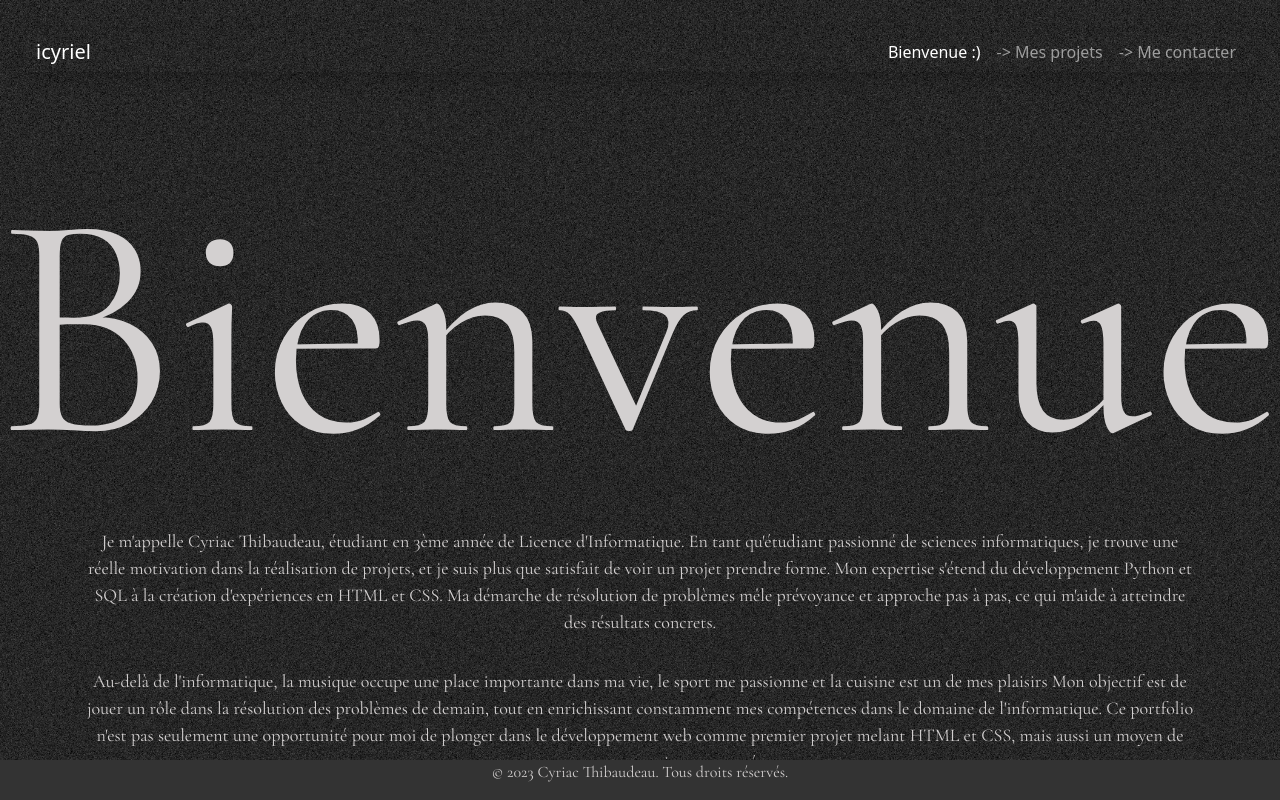
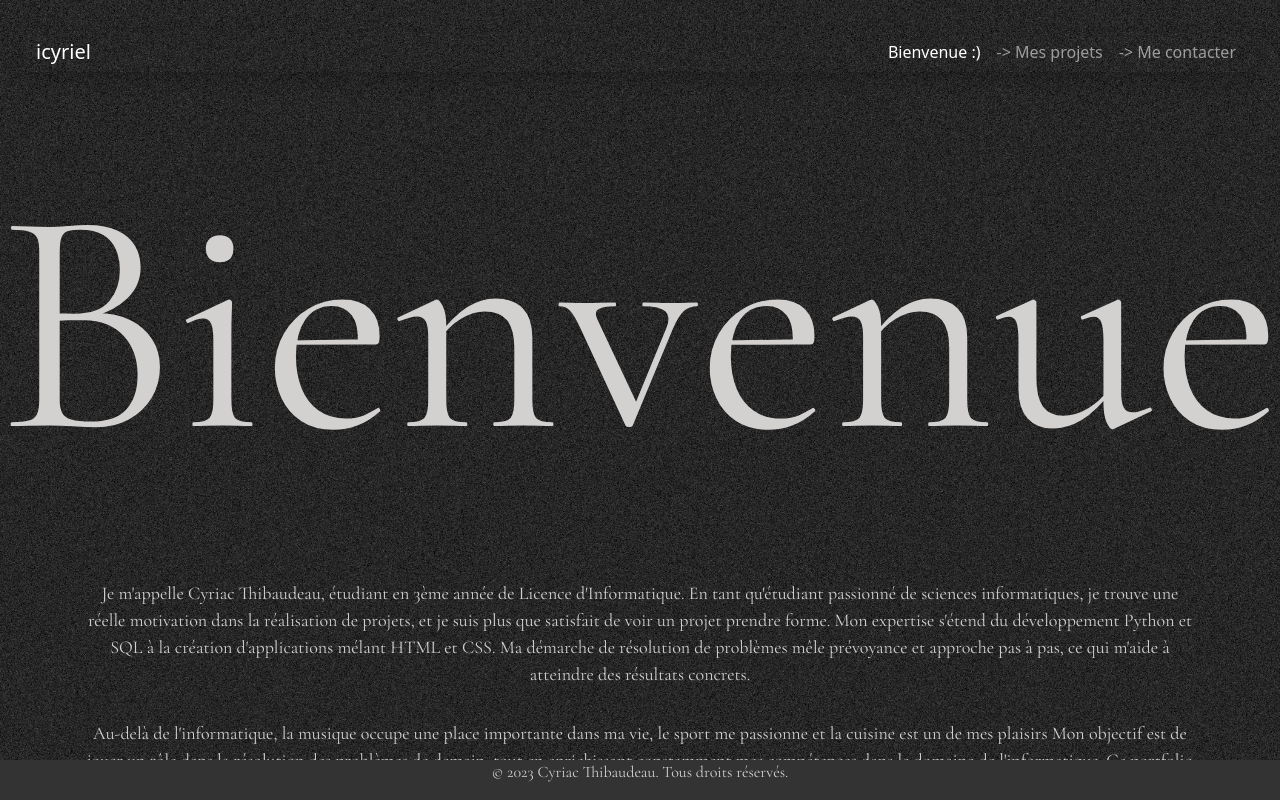
Before and after one commit to cyriacth/portfolio_web, a Flask app: page /views/ in a window 1280 px wide. Run offline with Flask 3, Linux system fonts and the light colour scheme.

Commit message:
some cleaning

```diff
--- a/templates/index.html
+++ b/templates/index.html
@@ -49,10 +49,10 @@
       <div class="container">
         <div class="row">
           <div class="col-md-12 content">
-            <h1 class="font-big">Bienvenue</h1>
+            <p class="font-big">Bienvenue</p>
             <p class="text-center text-acc">Je m'appelle Cyriac Thibaudeau, étudiant en 3ème année de Licence d'Informatique.
               En tant qu'étudiant passionné de sciences informatiques, je trouve une réelle motivation dans la réalisation de projets,
-              et je suis plus que satisfait de voir un projet prendre forme. Mon expertise s'étend du développement Python et SQL à la création d'expériences en HTML et CSS.
+              et je suis plus que satisfait de voir un projet prendre forme. Mon expertise s'étend du développement Python et SQL à la création d'applications mélant HTML et CSS.
               Ma démarche de résolution de problèmes mêle prévoyance et approche pas à pas, ce qui m'aide à atteindre des résultats concrets.</p>
             <p>
 
@@ -60,7 +60,7 @@
             <p class="text-center text-acc">
               Au-delà de l'informatique, la musique occupe une place importante dans ma vie, le sport me passionne et la cuisine est un de mes plaisirs
               Mon objectif est de jouer un rôle dans la résolution des problèmes de demain, tout en enrichissant constamment mes compétences dans le domaine de l'informatique.
-              Ce portfolio n'est pas seulement une opportunité pour moi de plonger dans le développement web comme premier projet melant HTML et CSS,
+              Ce portfolio n'est pas seulement une opportunité pour moi de plonger dans le développement web comme premier projet en utilisant de l'HTML et du CSS,
               mais aussi un moyen de partager avec vous mes projets et compétences.</p>
           </div>
         </div>
```
